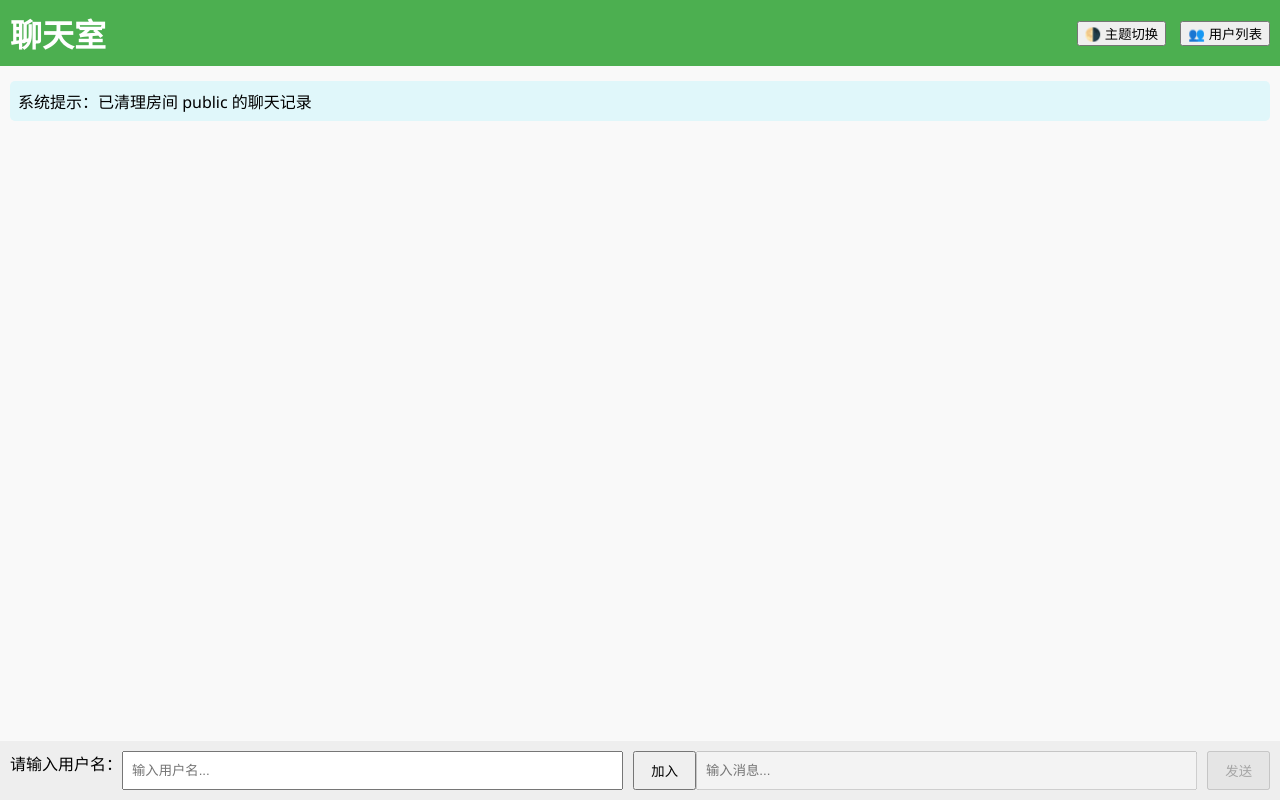
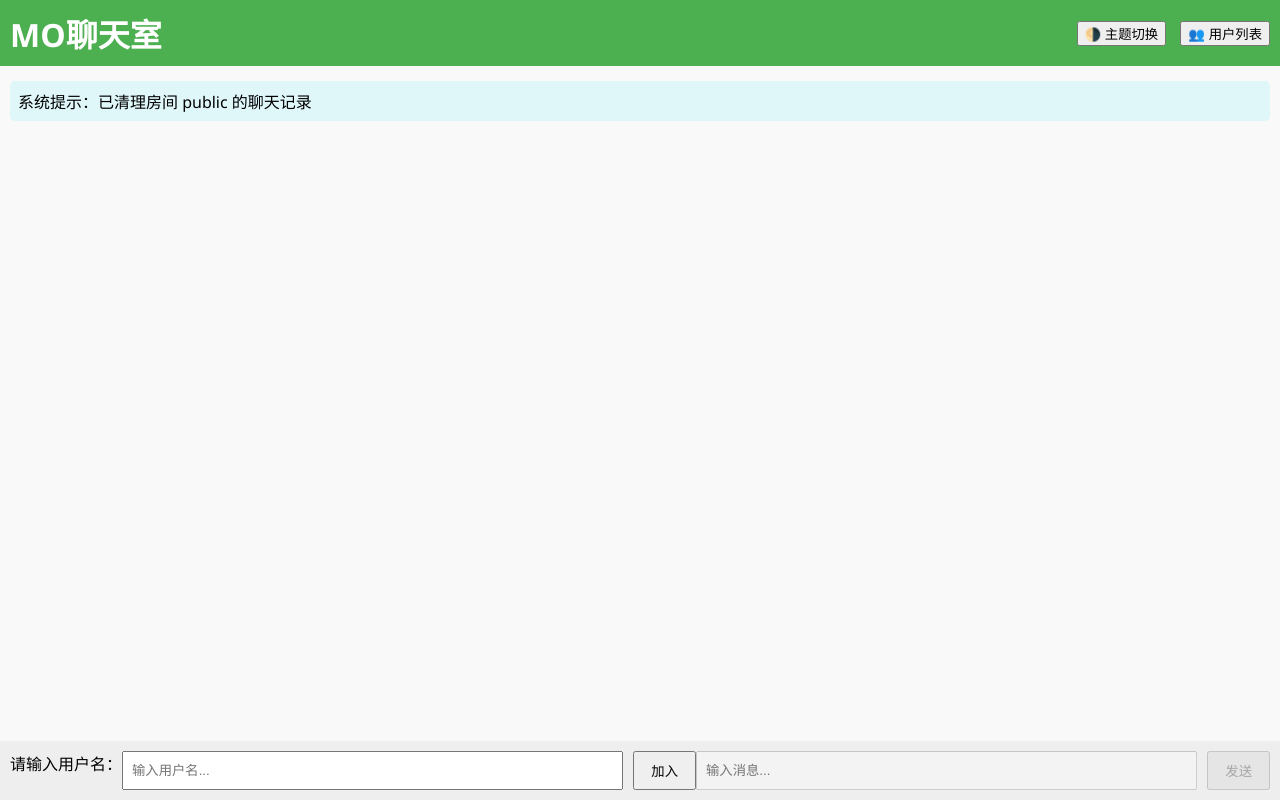
Before and after one commit to Limkon/TCR, a website: page public/index.html in a window 1280 px wide. Drawn offline with Linux system fonts and the light colour scheme.

Commit message:
Update index.html

```diff
--- a/public/index.html
+++ b/public/index.html
@@ -9,7 +9,7 @@
 <body class="light-mode">
     <div id="app">
         <header>
-            <h1>聊天室</h1>
+            <h1>MO聊天室</h1>
             <div class="controls">
                 <button id="theme-toggle">🌗 主题切换</button>
                 <button id="userlist-toggle">👥 用户列表</button>
```
